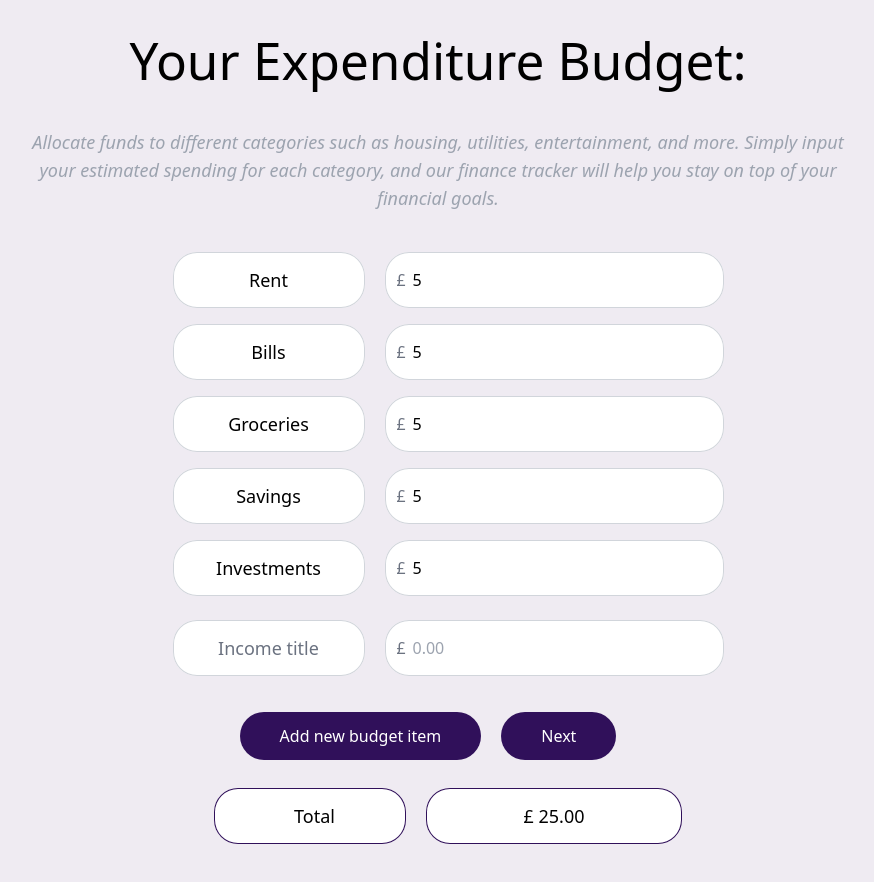
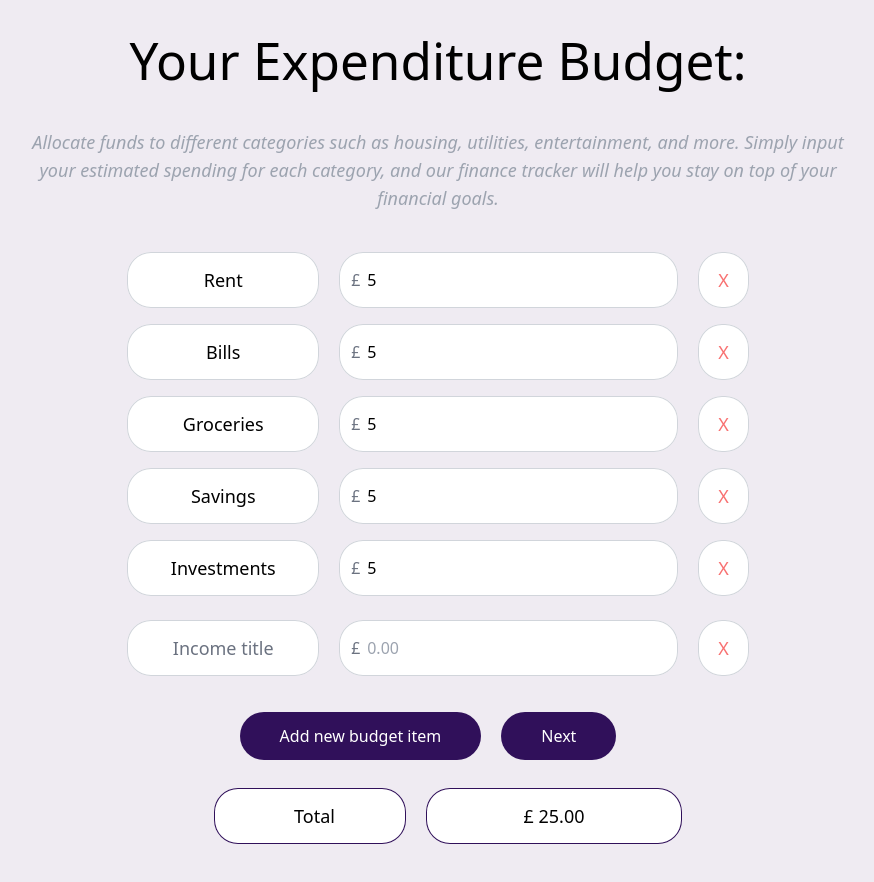
Before and after one commit to MrKatrish/insight_wallet, a React (Vite) app: page /budget in a window 1280 px wide. Both pictures are taken after typing "5", "5", "5", "5", "5" into the empty fields and a click on the button "Add new budget item". Shown: the whole page, without its empty margins (202-1076 px from the left). Built offline with nearby package versions, Linux system fonts and the light colour scheme.

Commit message:
added delete button to income page

```diff
--- a/src/components/AddIncome.jsx
+++ b/src/components/AddIncome.jsx
@@ -11,6 +11,7 @@ export default function AddIncome({index, onChange}) {
             </div>
             <input type="number" name={`additionalIncome[${index}].amount`} className="rounded-3xl border-0 py-4 pl-7 pr-20 ring-1 ring-inset ring-gray-300 placeholder:text-gray-400" placeholder="0.00" onChange={(e) => onChange(index, e)} />
             </div>
+            <button className="text-lg font-medium border-0 px-5 mx-5 ring-1 ring-inset ring-gray-300 rounded-3xl bg-white text-red-400">X</button>
         </div>
         </>
     );
--- a/src/components/UserInput.jsx
+++ b/src/components/UserInput.jsx
@@ -11,6 +11,7 @@ export default function UserInput({incomeTitle, handleChange}) {
             </div>
             <input type="number" className="rounded-3xl border-0 py-4 pl-7 pr-20 ring-1 ring-inset ring-gray-300 placeholder:text-gray-400" placeholder="0.00" onChange={(e) => handleChange(incomeTitle,e)} />
             </div>
+            <button className="text-lg font-medium border-0 px-5 mx-5 ring-1 ring-inset ring-gray-300 rounded-3xl bg-white text-red-400">X</button>
         </div>
         </>
     );
```
